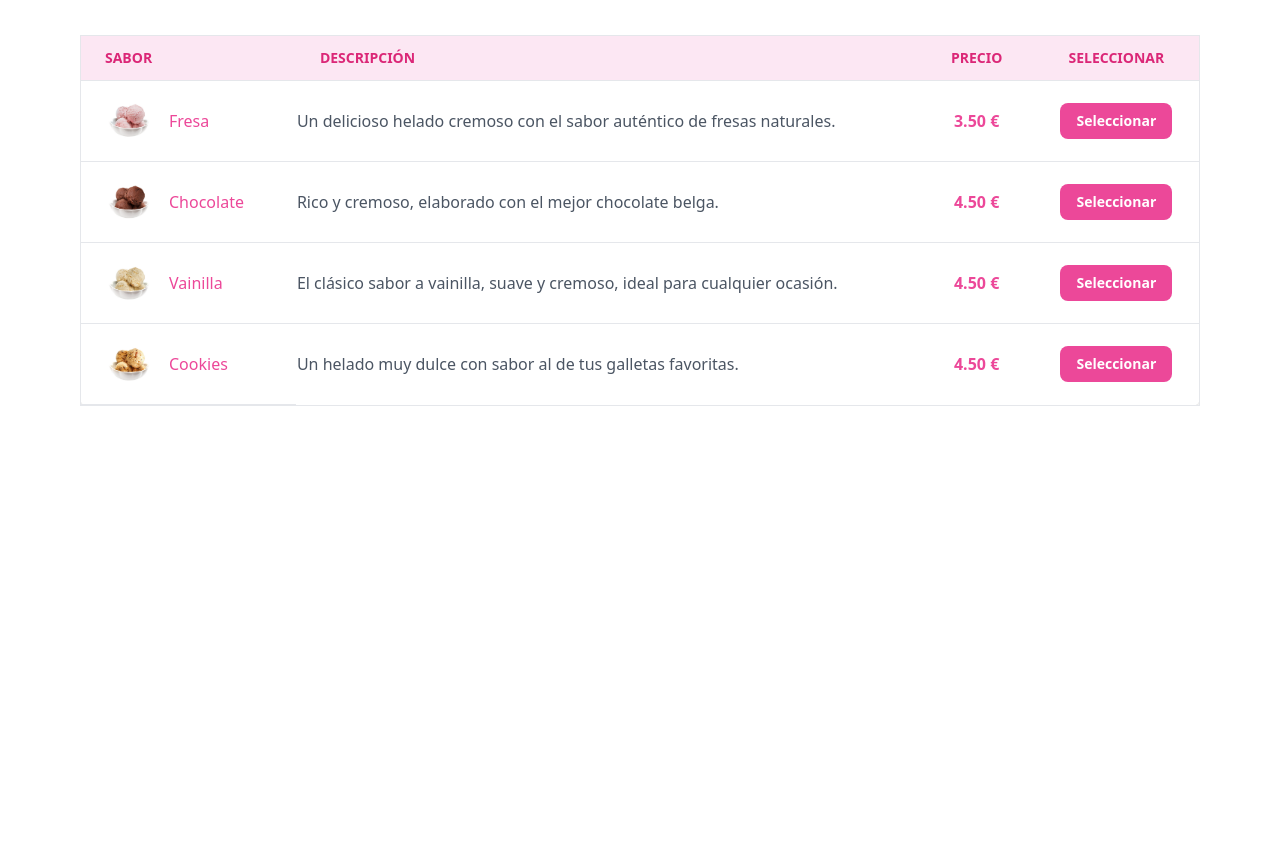
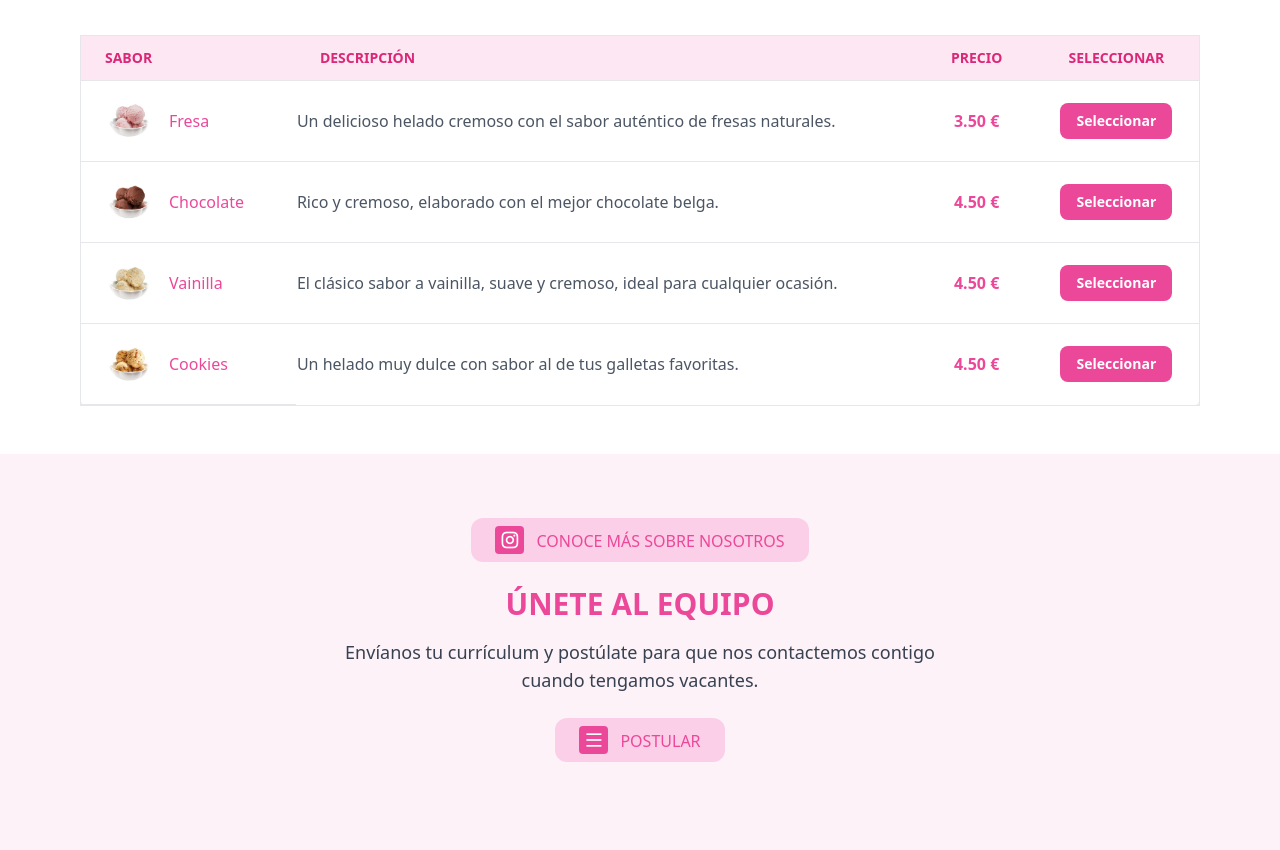
Before and after one commit to Alpego05/Tailwind, a website: page src/pages/about.html in a window 1280 px wide. Shown: the part 1120-1970 px from the top of the page. Before the commit the page ends 1574 px from the top, so only its background shows below. Drawn offline with nearby package versions, Linux system fonts and the light colour scheme.

Commit message:
about about section

```diff
--- a/src/pages/about.html
+++ b/src/pages/about.html
@@ -257,6 +257,28 @@
         </div>
     </section>
 
+    <section class="text-center py-16 px-4 bg-pink-50 flex flex-col items-center">
+        <!-- About -->
+        <a href="#" class="inline-block py-2 px-6 mb-6 text-pink-500 bg-pink-200 rounded-xl hover:bg-pink-500 transition hover:text-white">
+            <i class="ri-instagram-line text-xl mr-2 bg-pink-500 text-white p-1 rounded"></i>
+             CONOCE MÁS SOBRE NOSOTROS
+        </a>
+
+        <div class="w-1/2">
+            <h2 class="text-3xl font-semibold text-pink-500 mb-4">ÚNETE AL EQUIPO</h2>
+        <p class="text-lg text-gray-700 mb-6">
+            Envíanos tu currículum y postúlate para que nos contactemos contigo cuando tengamos vacantes.
+        </p>
+        </div>
+
+
+        <a href="#" class="inline-block py-2 px-6 mb-6 text-pink-500 bg-pink-200 rounded-xl hover:bg-pink-200 hover:bg-pink-500 transition hover:text-white">
+            <i class="ri-menu-line text-xl mr-2 bg-pink-500 text-white p-1 rounded"></i>
+             POSTULAR
+        </a>
+
+    </section>
+
 
 
 
```
